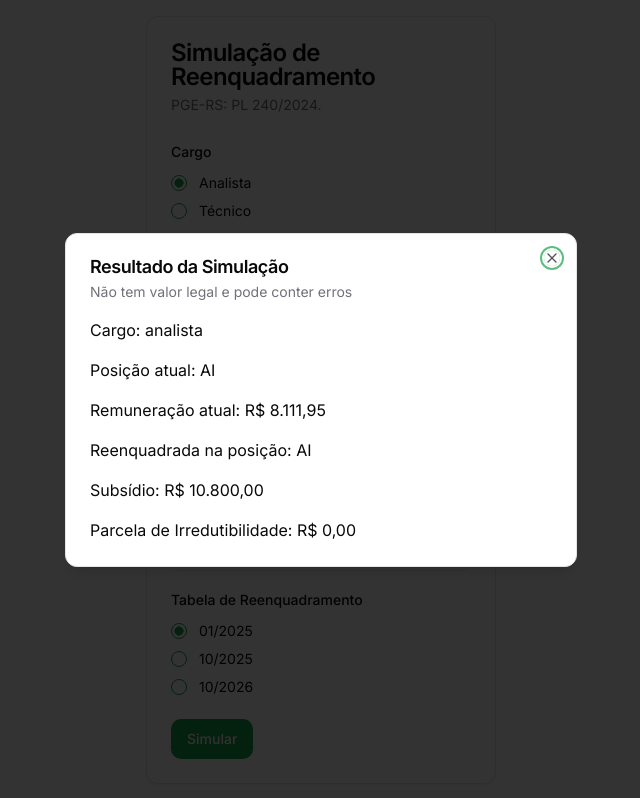
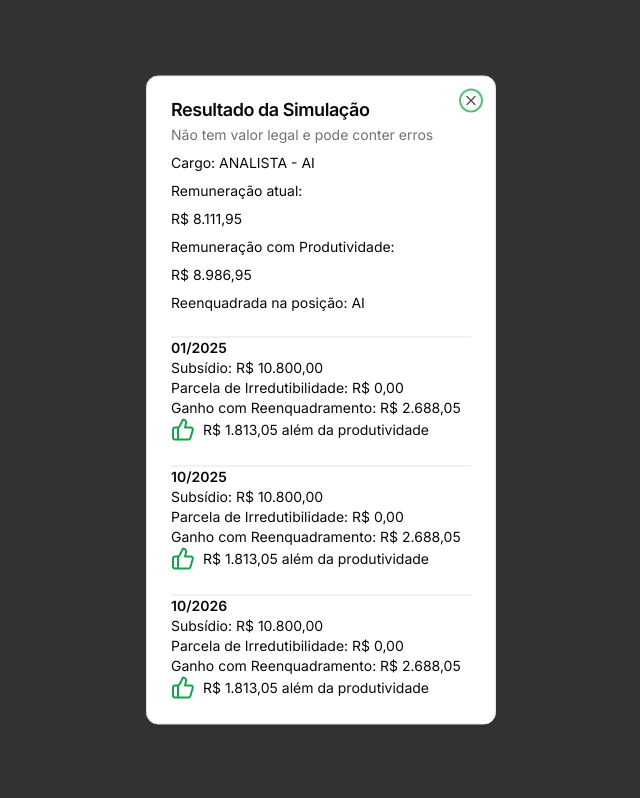
Before and after one commit to flaviomreis/reenquadramento-pgers, a Next.js app: page / in a window 1280 px wide. Both pictures are taken after a click on the button "Simular". Shown: the whole page, without its empty margins (319-959 px from the left). Built offline with nearby package versions, Linux system fonts and the light colour scheme.

Commit message:
mostra a simulação de todas as tabelas

```diff
--- a/package.json
+++ b/package.json
@@ -16,6 +16,7 @@
     "@radix-ui/react-popover": "^1.1.1",
     "@radix-ui/react-radio-group": "^1.2.0",
     "@radix-ui/react-select": "^2.1.1",
+    "@radix-ui/react-separator": "^1.1.0",
     "@radix-ui/react-slot": "^1.1.0",
     "@radix-ui/react-toast": "^1.2.1",
     "@radix-ui/react-toggle": "^1.1.0",
--- a/src/components/app/EmployeeForm.tsx
+++ b/src/components/app/EmployeeForm.tsx
@@ -1,6 +1,6 @@
 "use client";
 import { useForm } from "react-hook-form";
-import { z } from "zod";
+import { any, z } from "zod";
 import { zodResolver } from "@hookform/resolvers/zod";
 
 import * as React from "react";
@@ -33,6 +33,16 @@ import {
   DialogTitle,
   DialogTrigger,
 } from "@/components/ui/dialog";
+import {
+  Table,
+  TableBody,
+  TableCaption,
+  TableHead,
+  TableHeader,
+  TableRow,
+} from "../ui/table";
+import { Separator } from "../ui/separator";
+import { Angry, Smile, ThumbsDown, ThumbsUp } from "lucide-react";
 
 const vencimentos = {
   tecnico: {
@@ -194,9 +204,6 @@ const employeeFormSchema = z.union([
     }),
     tempoEstado: z.coerce.number().int().gte(0),
     totalVantagens: z.coerce.number().gte(0),
-    tabela: z.enum(["01/2025", "10/2025", "10/2026"], {
-      required_error: "Você deve informar a tabela de reenquadramento",
-    }),
     produtividade: z.coerce.number().gte(0),
   }),
   z.object({
@@ -206,9 +213,6 @@ const employeeFormSchema = z.union([
     }),
     tempoEstado: z.coerce.number().int().gte(0),
     totalVantagens: z.coerce.number().gte(0),
-    tabela: z.enum(["01/2025", "10/2025", "10/2026"], {
-      required_error: "Você deve informar a tabela de reenquadramento",
-    }),
     produtividade: z.coerce.number().gte(0),
   }),
 ]);
@@ -219,9 +223,16 @@ type SimulationResulType = {
   cargo?: string;
   posicaoAtual?: string;
   remuneracao?: number;
+  produtividade?: number;
   novaPosicao?: string;
-  subsidio?: number;
-  parcela?: number;
+  tabela?: [
+    {
+      quando: string;
+      subsidio: number;
+      parcela: number;
+      ganho: number;
+    }
+  ];
 };
 
 export function EmployeeForm() {
@@ -232,7 +243,6 @@ export function EmployeeForm() {
       posicao: "AI",
       tempoEstado: 0,
       totalVantagens: 0,
-      tabela: "01/2025",
       produtividade: 875,
     },
   });
@@ -240,6 +250,35 @@ export function EmployeeForm() {
   const [open, setOpen] = React.useState<boolean>(false);
   const [simulationResult, setSimulationResult] =
     React.useState<SimulationResulType>({});
+
+  type posicoes = keyof (typeof subsidios)["01/2025"]["analista"];
+
+  function calculaItemTabela(
+    quando: "01/2025" | "10/2025" | "10/2026",
+    data: EmployeeFormSchema,
+    remuneracao: number,
+    posicao: posicoes
+  ): { quando: string; subsidio: number; parcela: number; ganho: number } {
+    const subsidio = subsidios[quando][data.cargo][posicao];
+    const parcela = subsidio < remuneracao ? remuneracao - subsidio : 0;
+    const ganho = parcela > 0 ? 0 : subsidio - remuneracao;
+
+    return {
+      quando,
+      subsidio,
+      parcela,
+      ganho,
+    };
+  }
+
+  function toLocaleString(valor: number | undefined): string {
+    return valor !== undefined
+      ? valor.toLocaleString("pt-BR", {
+          style: "currency",
+          currency: "BRL",
+        })
+      : "";
+  }
 
   function handleEmployeeForm(data: EmployeeFormSchema) {
     const vencimento = vencimentos[data.cargo][data.posicao];
@@ -363,12 +402,12 @@ export function EmployeeForm() {
       }
     }
 
-    console.log(posicao);
-    const subsidio = subsidios[data.tabela][data.cargo][posicao];
+    const tabela: [
+      { quando: string; subsidio: number; parcela: number; ganho: number }
+    ] = [calculaItemTabela("01/2025", data, remuneracao, posicao)];
+    tabela.push(calculaItemTabela("10/2025", data, remuneracao, posicao));
+    tabela.push(calculaItemTabela("10/2026", data, remuneracao, posicao));
 
-    const parcela = subsidio < remuneracao ? remuneracao - subsidio : 0;
-
-    console.log(vencimento, data);
     // toast({
     //   title: "Simulação de Reenquadramento",
     //   description: `
@@ -381,10 +420,10 @@ export function EmployeeForm() {
     setSimulationResult({
       cargo: data.cargo,
       posicaoAtual: data.posicao,
+      novaPosicao: posicao,
       remuneracao,
-      subsidio,
-      novaPosicao: posicao,
-      parcela,
+      produtividade: data.produtividade,
+      tabela,
     });
     setOpen(true);
   }
@@ -501,42 +540,6 @@ export function EmployeeForm() {
                   )}
                 />
               </div>
-              <FormField
-                control={form.control}
-                name="tabela"
-                render={({ field }) => (
-                  <FormItem className="space-y-3">
-                    <FormLabel>Tabela de Reenquadramento</FormLabel>
-                    <FormControl>
-                      <RadioGroup
-                        onValueChange={field.onChange}
-                        defaultValue={field.value}
-                        className="flex flex-col space-y-1"
-                      >
-                        <FormItem className="flex items-center space-x-3 space-y-0">
-                          <FormControl>
-                            <RadioGroupItem value="01/2025" />
-                          </FormControl>
-                          <FormLabel className="font-normal">01/2025</FormLabel>
-                        </FormItem>
-                        <FormItem className="flex items-center space-x-3 space-y-0">
-                          <FormControl>
-                            <RadioGroupItem value="10/2025" />
-                          </FormControl>
-                          <FormLabel className="font-normal">10/2025</FormLabel>
-                        </FormItem>
-                        <FormItem className="flex items-center space-x-3 space-y-0">
-                          <FormControl>
-                            <RadioGroupItem value="10/2026" />
-                          </FormControl>
-                          <FormLabel className="font-normal">10/2026</FormLabel>
-                        </FormItem>
-                      </RadioGroup>
-                    </FormControl>
-                    <FormMessage />
-                  </FormItem>
-                )}
-              />
             </div>
           </CardContent>
           <CardFooter className="flex justify-between">
@@ -546,37 +549,59 @@ export function EmployeeForm() {
       </form>
 
       <Dialog open={open} onOpenChange={setOpen}>
-        <DialogContent>
+        <DialogContent className="text-sm w-[350px] gap-2">
           <DialogHeader>
             <DialogTitle>Resultado da Simulação</DialogTitle>
             <DialogDescription>
               Não tem valor legal e pode conter erros
             </DialogDescription>
           </DialogHeader>
-          <div>Cargo: {simulationResult.cargo}</div>
-          <div>Posição atual: {simulationResult.posicaoAtual}</div>
           <div>
-            Remuneração atual:{" "}
-            {simulationResult.remuneracao?.toLocaleString("pt-BR", {
-              style: "currency",
-              currency: "BRL",
-            })}
+            Cargo: {simulationResult.cargo?.toUpperCase()} -{" "}
+            {simulationResult.posicaoAtual}
+          </div>
+          <div>Remuneração atual:</div>
+          <div>{toLocaleString(simulationResult.remuneracao)}</div>
+          <div>Remuneração com Produtividade:</div>
+          <div>
+            {toLocaleString(
+              simulationResult.remuneracao &&
+                simulationResult.produtividade &&
+                simulationResult.remuneracao + simulationResult.produtividade
+            )}
           </div>
           <div>Reenquadrada na posição: {simulationResult.novaPosicao}</div>
-          <div>
-            Subsídio:{" "}
-            {simulationResult.subsidio?.toLocaleString("pt-BR", {
-              style: "currency",
-              currency: "BRL",
-            })}
-          </div>
-          <div>
-            Parcela de Irredutibilidade:{" "}
-            {simulationResult.parcela?.toLocaleString("pt-BR", {
-              style: "currency",
-              currency: "BRL",
-            })}
-          </div>
+          {simulationResult.tabela?.map((item) => (
+            <div key={item.quando}>
+              <Separator className="mt-4" />
+              <div className="font-semibold">{item.quando}</div>
+              <div>Subsídio: {toLocaleString(item.subsidio)}</div>
+              <div>
+                Parcela de Irredutibilidade: {toLocaleString(item.parcela)}
+              </div>
+              <div>Ganho com Reenquadramento: {toLocaleString(item.ganho)}</div>
+              {simulationResult.produtividade &&
+                item.ganho > simulationResult.produtividade && (
+                  <div className="flex flex-row items-center gap-2">
+                    <ThumbsUp className="text-green-600 font-bold" />
+                    {toLocaleString(
+                      item.ganho - simulationResult.produtividade
+                    )}{" "}
+                    além da produtividade
+                  </div>
+                )}
+              {simulationResult.produtividade &&
+                item.ganho <= simulationResult.produtividade && (
+                  <div className="flex flex-row items-center gap-2">
+                    <ThumbsDown className="text-red-600 font-bold" />
+                    {toLocaleString(
+                      simulationResult.produtividade - item.ganho
+                    )}{" "}
+                    aquém da produtividade
+                  </div>
+                )}
+            </div>
+          ))}
         </DialogContent>
       </Dialog>
     </Form>
--- /dev/null
+++ b/src/components/ui/separator.tsx
@@ -0,0 +1,31 @@
+"use client"
+
+import * as React from "react"
+import * as SeparatorPrimitive from "@radix-ui/react-separator"
+
+import { cn } from "@/lib/utils"
+
+const Separator = React.forwardRef<
+  React.ElementRef<typeof SeparatorPrimitive.Root>,
+  React.ComponentPropsWithoutRef<typeof SeparatorPrimitive.Root>
+>(
+  (
+    { className, orientation = "horizontal", decorative = true, ...props },
+    ref
+  ) => (
+    <SeparatorPrimitive.Root
+      ref={ref}
+      decorative={decorative}
+      orientation={orientation}
+      className={cn(
+        "shrink-0 bg-border",
+        orientation === "horizontal" ? "h-[1px] w-full" : "h-full w-[1px]",
+        className
+      )}
+      {...props}
+    />
+  )
+)
+Separator.displayName = SeparatorPrimitive.Root.displayName
+
+export { Separator }
```
Also changed, not shown: 1 other file (tests, documents, lock files or other folders).
